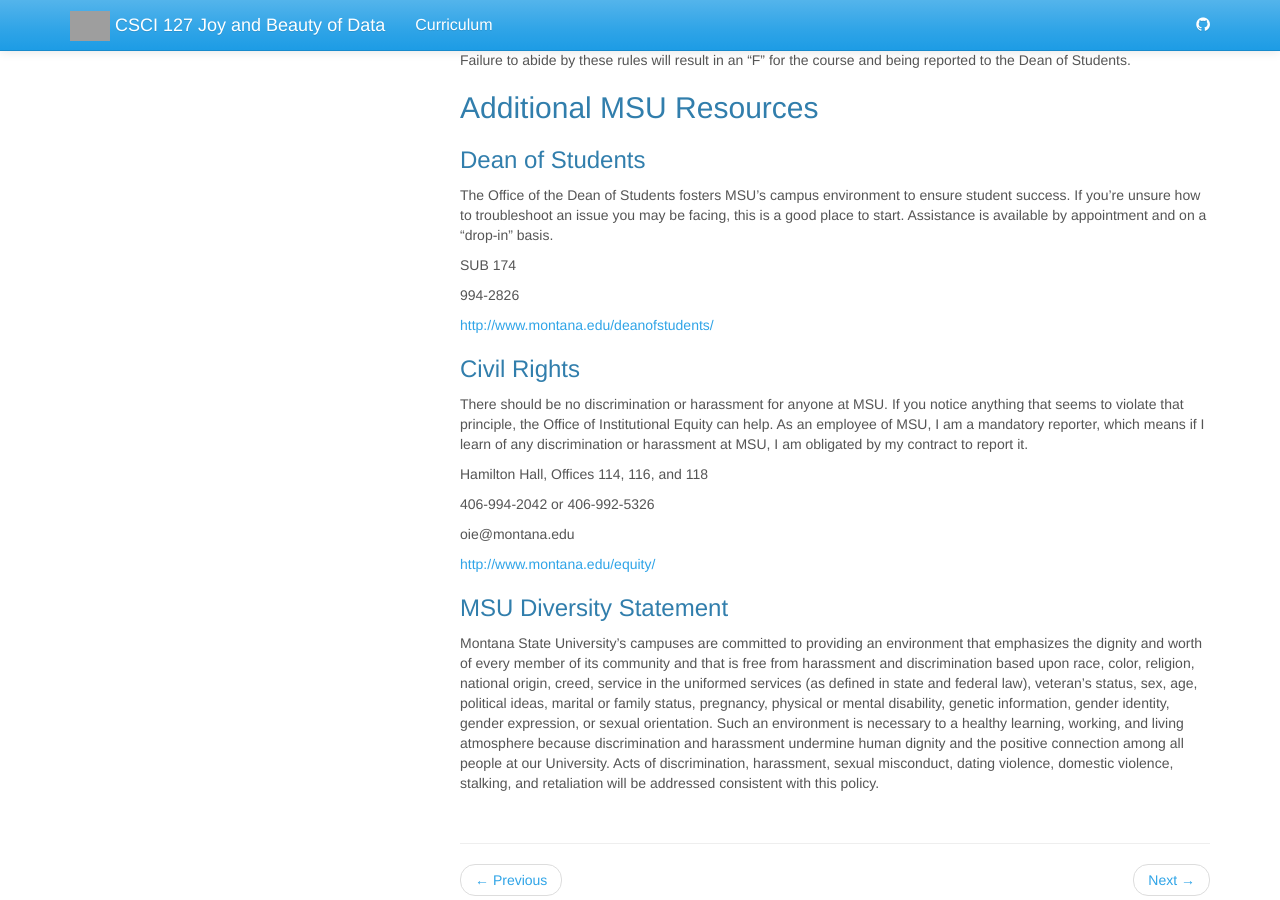
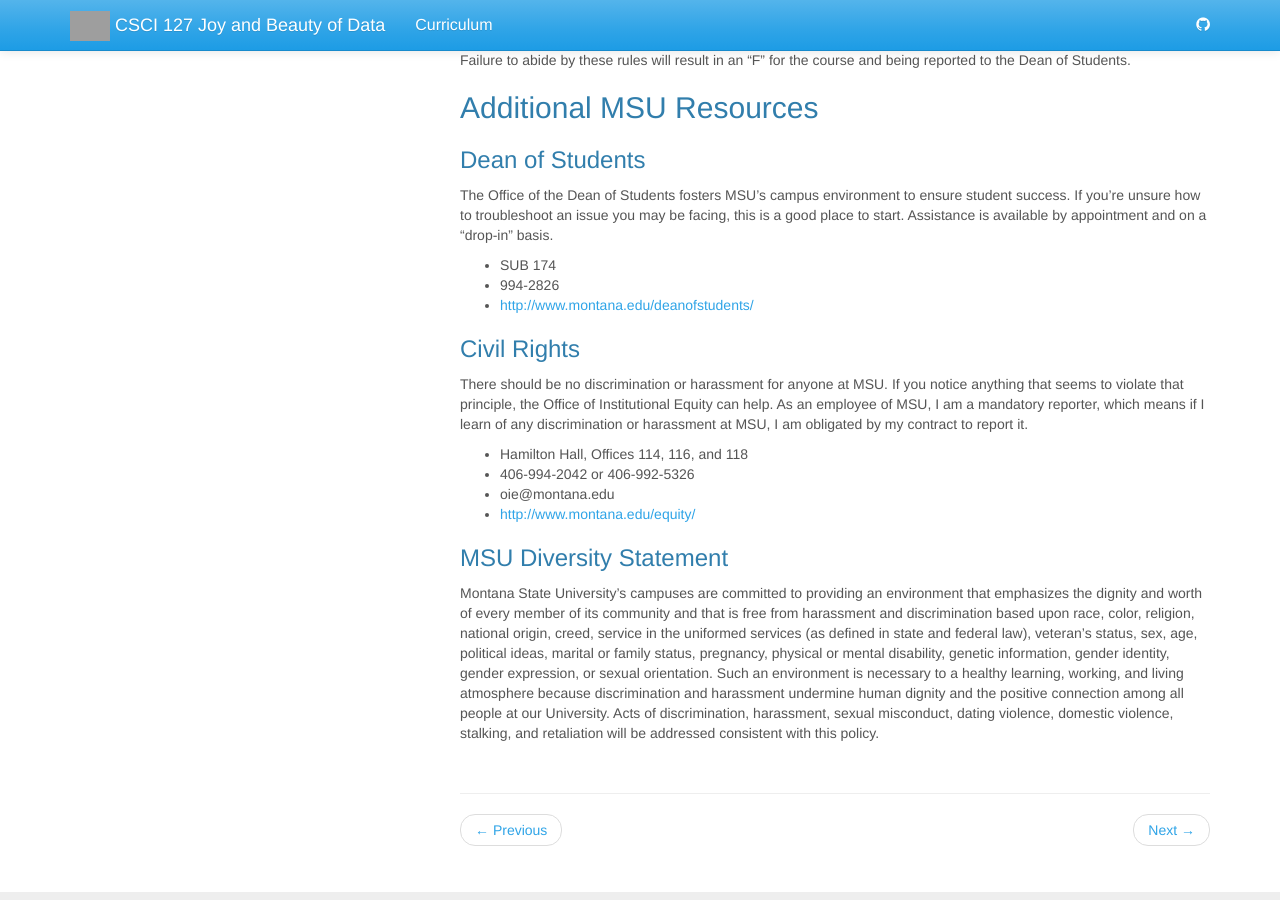
Before and after one commit to jake-chipps/csci127, a Jekyll site: the page built from _docs/lessons/overview.md, in a window 1280 px wide and 900 px high, scrolled down 1463 px. Built offline with Jekyll 4.4.1, drawn with Linux system fonts in a browser that asks for light colours; grey boxes are pictures that could not be loaded.

```diff
--- a/_docs/lessons/overview.md
+++ b/_docs/lessons/overview.md
@@ -55,22 +55,17 @@ Failure to abide by these rules will result in an "F" for the course and being r
 ### Dean of Students
 The Office of the Dean of Students fosters MSU’s campus environment to ensure student success. If you’re unsure how to troubleshoot an issue you may be facing, this is a good place to start. Assistance is available by appointment and on a "drop-in" basis.
 
-SUB 174
-
-994-2826
-
-[http://www.montana.edu/deanofstudents/](https://www.montana.edu/deanofstudents/)
+- SUB 174
+- 994-2826
+- [http://www.montana.edu/deanofstudents/](https://www.montana.edu/deanofstudents/)
 
 ### Civil Rights
 There should be no discrimination or harassment for anyone at MSU. If you notice anything that seems to violate that principle, the Office of Institutional Equity can help. As an employee of MSU, I am a mandatory reporter, which means if I learn of any discrimination or harassment at MSU, I am obligated by my contract to report it.
 
-Hamilton Hall, Offices 114, 116, and 118
-
-406-994-2042 or 406-992-5326
-
-oie@montana.edu
-
-[http://www.montana.edu/equity/](https://www.montana.edu/equity/)
+- Hamilton Hall, Offices 114, 116, and 118
+- 406-994-2042 or 406-992-5326
+- oie@montana.edu
+- [http://www.montana.edu/equity/](https://www.montana.edu/equity/)
 
 ### MSU Diversity Statement
 Montana State University's campuses are committed to providing an environment that emphasizes the dignity and worth of every member of its community and that is free from harassment and discrimination based upon race, color, religion, national origin, creed, service in the uniformed services (as defined in state and federal law), veteran’s status, sex, age, political ideas, marital or family status, pregnancy, physical or mental disability, genetic information, gender identity, gender expression, or sexual orientation. Such an environment is necessary to a healthy learning, working, and living atmosphere because discrimination and harassment undermine human dignity and the positive connection among all people at our University. Acts of discrimination, harassment, sexual misconduct, dating violence, domestic violence, stalking, and retaliation will be addressed consistent with this policy.
```
